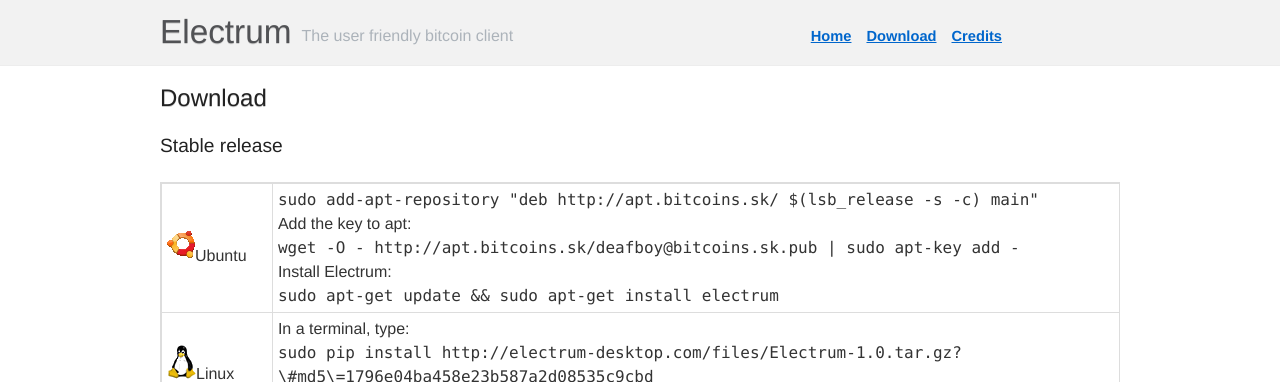
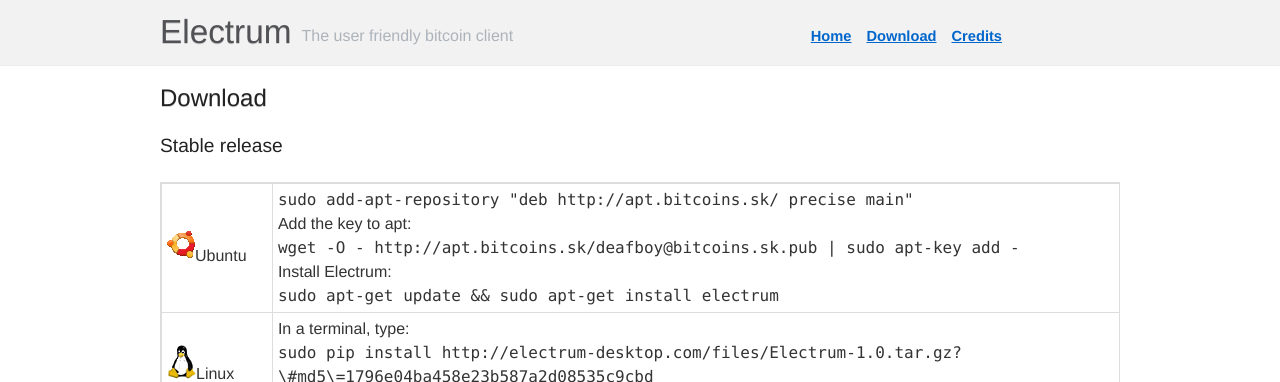
Before and after one commit to ecdsa/electrum-web, a Jekyll site: the page built from download.html, in a window 1280 px wide. Shown: the top 382 px of the page. Built offline with Jekyll 4.4.1, drawn with Linux system fonts in a browser that asks for light colours.

Commit message:
deafboy ubuntu repo only available for ubuntu precise

```diff
--- a/download.html
+++ b/download.html
@@ -9,7 +9,7 @@
   <tr>
     <td><img src="./media/os_ubuntu.gif">Ubuntu</td>
     <td>
-      <tt>sudo add-apt-repository "deb http://apt.bitcoins.sk/ $(lsb_release -s -c) main"</tt><br/>
+      <tt>sudo add-apt-repository "deb http://apt.bitcoins.sk/ precise main"</tt><br/>
     Add the key to apt:<br />
       <tt>wget -O - http://apt.bitcoins.sk/deafboy@bitcoins.sk.pub | sudo apt-key add -</tt><br />
     Install Electrum:<br />
```
